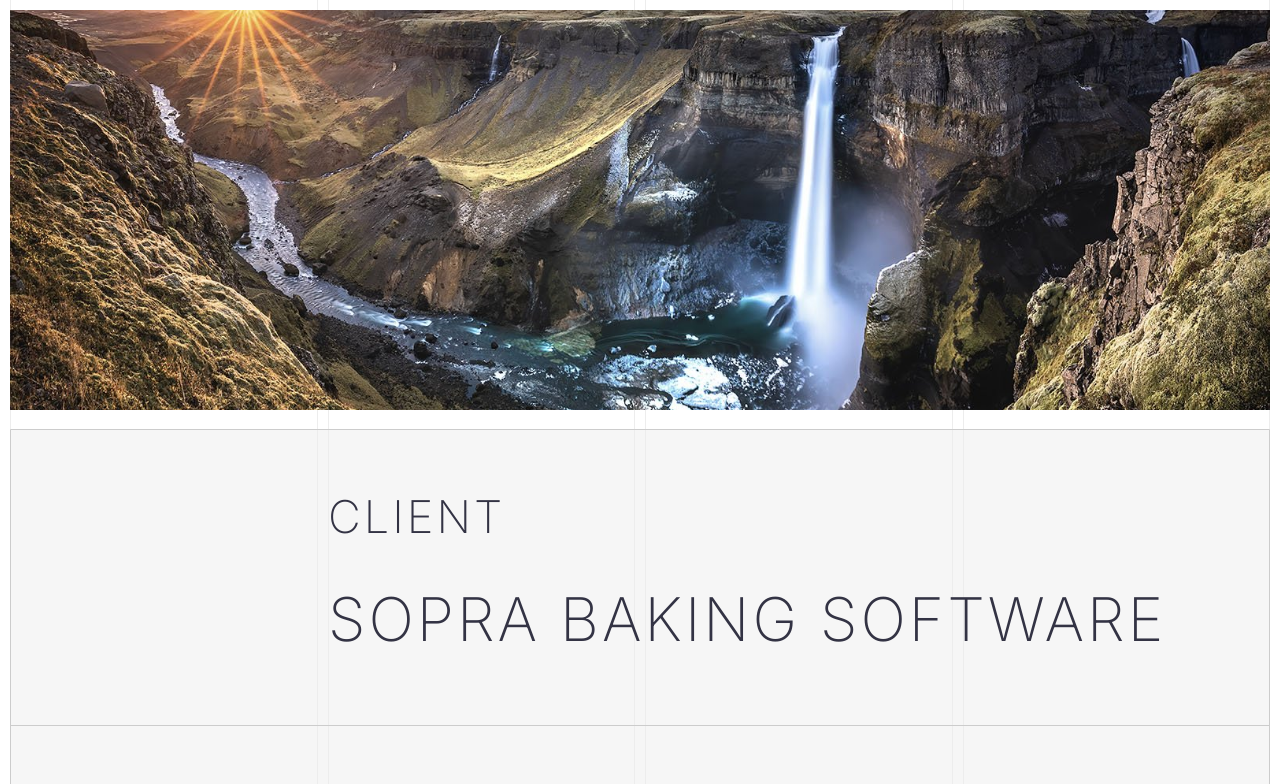
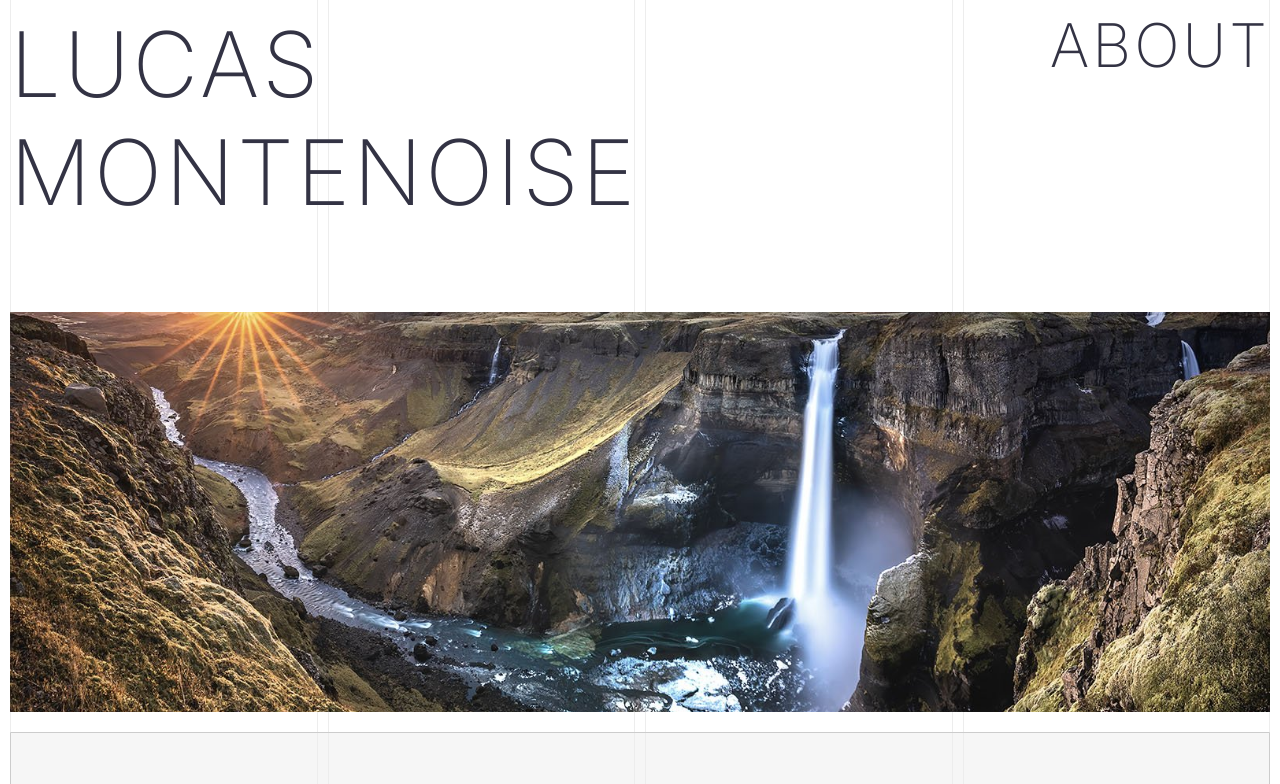
Before and after one commit to HelloooLucas/portfolio-2023, a plain HTML site: page sopra-banking.html in a window 1280 px wide. Shown: the top 784 px of the page. Drawn offline with Linux system fonts and the light colour scheme.

Commit message:
added nav to project page, and links to home on name

```diff
--- a/css/project-base.css
+++ b/css/project-base.css
@@ -19,14 +19,28 @@
   max-width: 75%;
 }
 
+nav {
+  position: fixed;
+  top: 10px;
+  left: 10px;
+  right: 10px;
+  display: flex;
+  justify-content: space-between;
+  font-size: 1.6rem;
+}
+
+.name {
+  font-size: 2.4rem;
+  max-width: 50%;
+}
+
 /*
  * HEADER SECTION
  * /////////////////////////////////////////////////
  */
 
 .header {
-  padding-top: 10px;
-  margin-bottom: 12.8rem;
+  margin: 8.3rem 0 12.8rem;
 }
 
 .header__image {
--- a/sopra-banking.html
+++ b/sopra-banking.html
@@ -21,6 +21,13 @@
   </head>
 
   <body>
+    <nav>
+      <a href="/">
+        <h1 class="name">Lucas Montenoise</h1>
+      </a>
+      <a href="/about.html">about</a>
+    </nav>
+
     <section class="header">
       <img
         src="images/iceland.jpg"
```
Also changed, not shown: index.html (+3 -1 lines).
